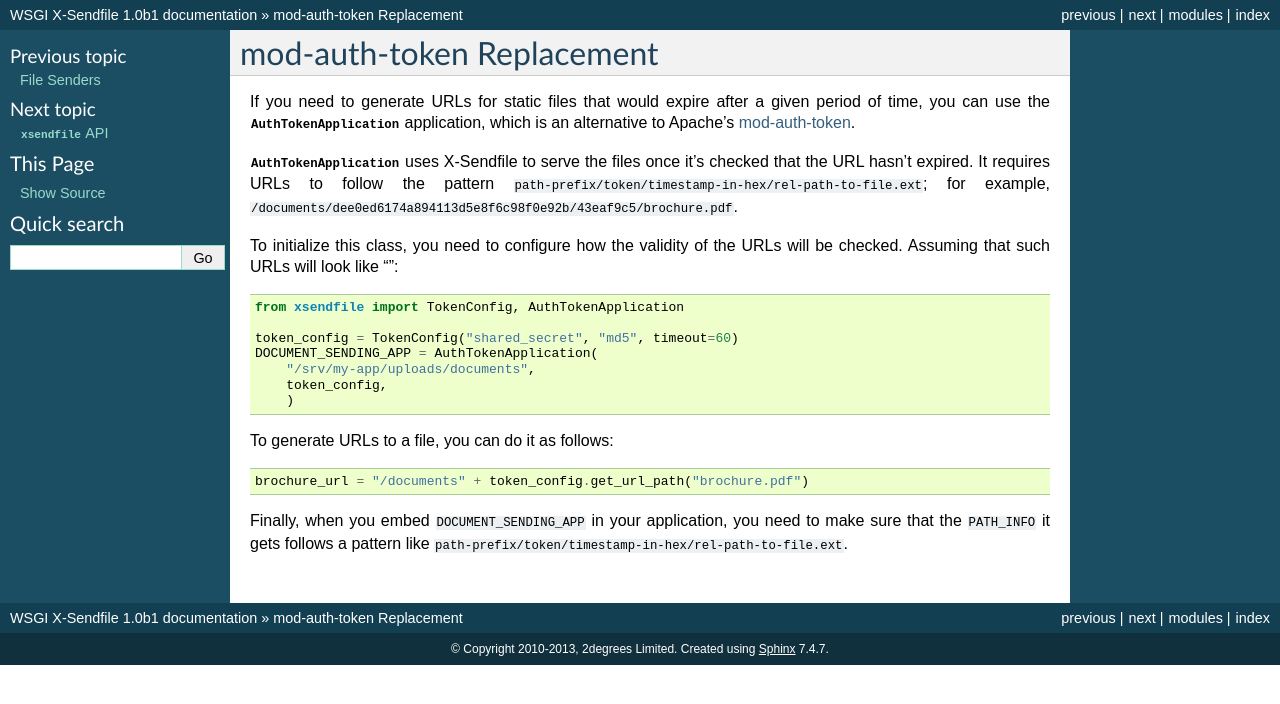
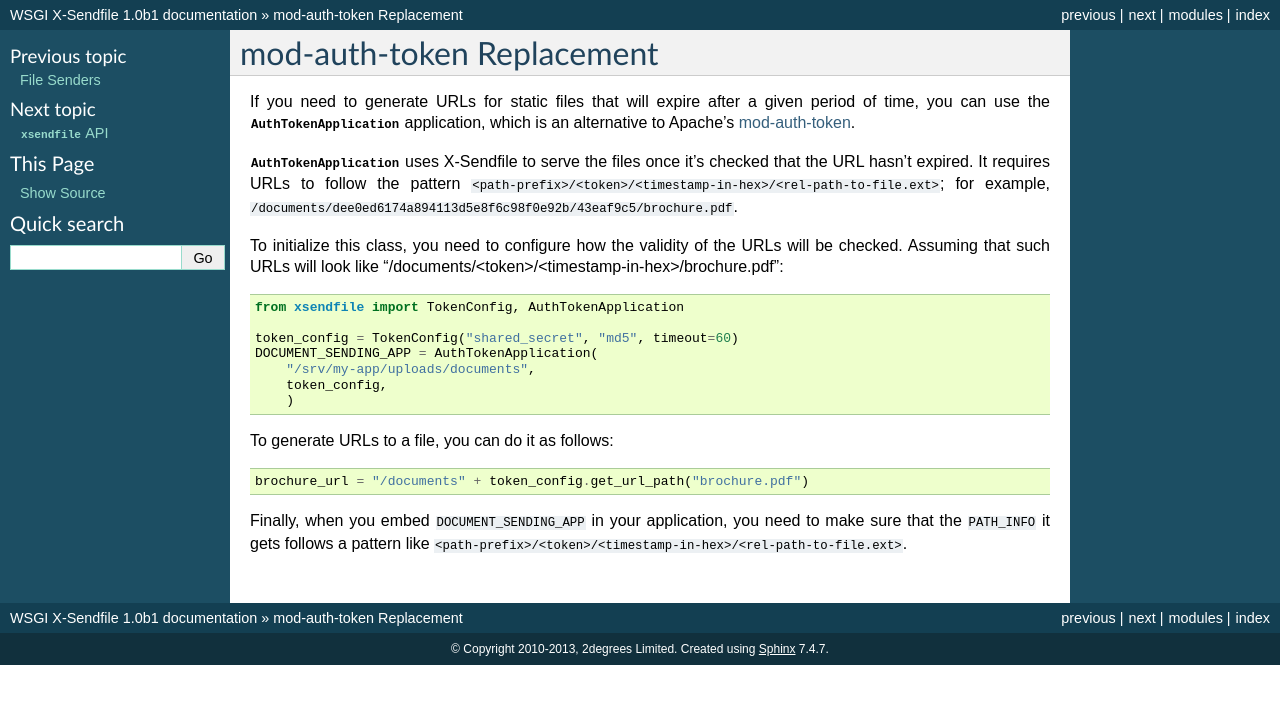
Before and after one commit to 2degrees/wsgi-xsendfile, a Sphinx documentation site: the page built from docs/source/auth_token.rst, in a window 1280 px wide. Shown: the top 704 px of the page. Built offline with Sphinx 7.4.7, drawn with Linux system fonts in a browser that asks for light colours.

Commit message:
Made small improvements to the auth token documentation

```diff
--- a/docs/source/auth_token.rst
+++ b/docs/source/auth_token.rst
@@ -2,18 +2,19 @@
 mod-auth-token Replacement
 ==========================
 
-If you need to generate URLs for static files that would expire after a given
+If you need to generate URLs for static files that will expire after a given
 period of time, you can use the :class:`~xsendfile.AuthTokenApplication`
 application, which is an alternative to Apache's `mod-auth-token
 <https://code.google.com/p/mod-auth-token/>`_.
 
 :class:`~xsendfile.AuthTokenApplication` uses X-Sendfile to serve the files
 once it's checked that the URL hasn't expired. It requires URLs to follow the
-pattern ``path-prefix/token/timestamp-in-hex/rel-path-to-file.ext``; for
+pattern ``<path-prefix>/<token>/<timestamp-in-hex>/<rel-path-to-file.ext>``; for
 example, ``/documents/dee0ed6174a894113d5e8f6c98f0e92b/43eaf9c5/brochure.pdf``.
 
 To initialize this class, you need to configure how the validity of the URLs
-will be checked. Assuming that such URLs will look like ""::
+will be checked. Assuming that such URLs will look like
+"/documents/<token>/<timestamp-in-hex>/brochure.pdf"::
 
     from xsendfile import TokenConfig, AuthTokenApplication
 
@@ -29,4 +30,4 @@ To generate URLs to a file, you can do it as follows::
 
 Finally, when you embed ``DOCUMENT_SENDING_APP`` in your application, you need
 to make sure that the ``PATH_INFO`` it gets follows a pattern like
-``path-prefix/token/timestamp-in-hex/rel-path-to-file.ext``.
+``<path-prefix>/<token>/<timestamp-in-hex>/<rel-path-to-file.ext>``.
```
